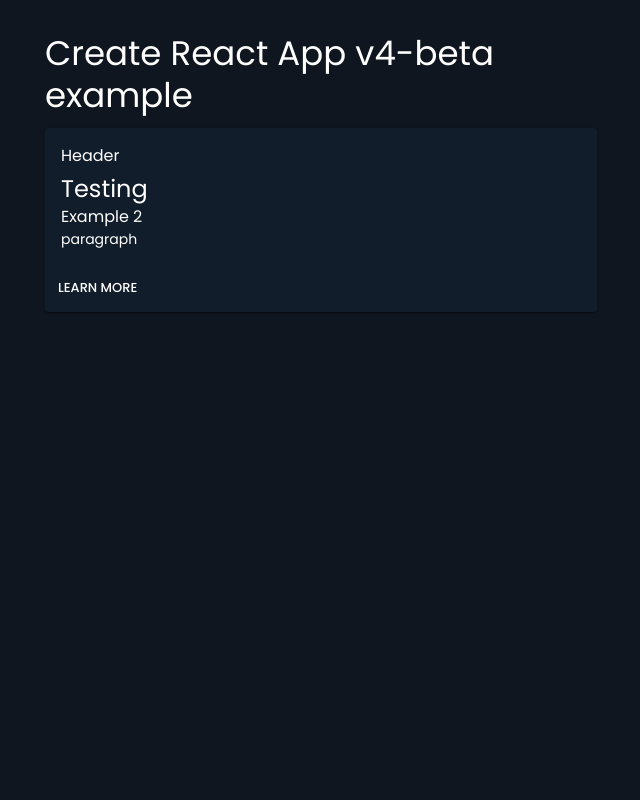
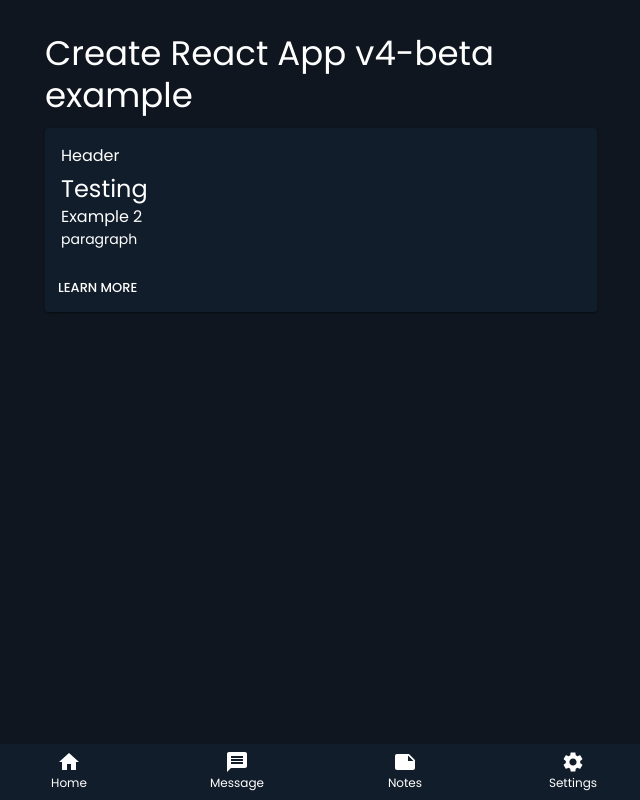
Before and after one commit to mrmikehoyt/chat-app, a React (Create React App) app: page / in a window 1280 px wide. Shown: the whole page, without its empty margins (319-959 px from the left). Built offline with nearby package versions, Linux system fonts and the light colour scheme.

Commit message:
Add BottomNavigation component

```diff
--- a/src/App.jsx
+++ b/src/App.jsx
@@ -1,6 +1,7 @@
 import React from 'react';
 import { BrowserRouter as Router, Route, Switch } from 'react-router-dom';
 import Home from './pages/Home';
+import Navigation from './components/Navigation';
 
 export default function App() {
   return (
@@ -9,6 +10,7 @@
         <Switch>
           <Route exact path="/" component={Home} />
         </Switch>
+        <Navigation />
       </div>
     </Router>
   );
--- /dev/null
+++ b/src/components/Navigation/index.jsx
@@ -0,0 +1,65 @@
+import React from 'react';
+import {
+  BottomNavigation,
+  BottomNavigationAction,
+  makeStyles,
+} from '@material-ui/core';
+import {
+  Home,
+  Message,
+  Note,
+  Settings,
+} from '@material-ui/icons';
+import { Link } from 'react-router-dom';
+
+const useStyles = makeStyles({
+  root: {
+    width: '100%',
+    position: 'fixed',
+    bottom: 0,
+  },
+});
+
+function Navigation() {
+  const classes = useStyles();
+  const [value, setValue] = React.useState('recents');
+
+  const handleChange = (event, newValue) => {
+    setValue(newValue);
+  };
+
+  return (
+    <BottomNavigation value={value} onChange={handleChange} className={classes.root} showLabels>
+      <BottomNavigationAction
+        component={Link}
+        to="/"
+        label="Home"
+        value="home"
+        icon={<Home />}
+      />
+      <BottomNavigationAction
+        component={Link}
+        to="/message"
+        label="Message"
+        value="message"
+        icon={<Message />}
+      />
+      <BottomNavigationAction
+        component={Link}
+        to="/notes"
+        label="Notes"
+        value="notes"
+        icon={<Note />}
+      />
+      <BottomNavigationAction
+        component={Link}
+        to="/settings"
+        label="Settings"
+        value="settings"
+        icon={<Settings />}
+      />
+    </BottomNavigation>
+  );
+}
+
+export default Navigation;
```
